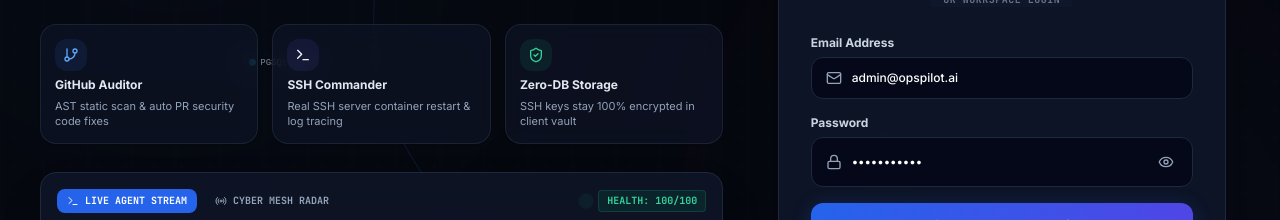
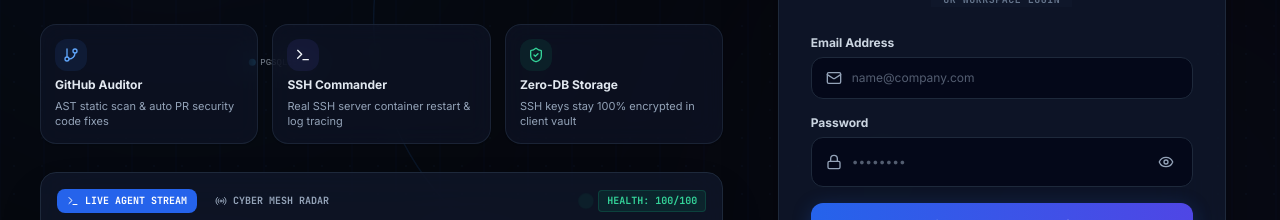
Before and after one commit to WildDragonDot/ops-pilot, a React (Vite) app in the folder frontend/: page /login in a window 1280 px wide. Shown: the part 380-600 px from the top of the page. Built offline with nearby package versions, Linux system fonts and the light colour scheme; no server answers.

Commit message:
fix(ui): remove prefilled login input fields

```diff
--- a/frontend/src/pages/LoginPage.tsx
+++ b/frontend/src/pages/LoginPage.tsx
@@ -31,8 +31,8 @@
 
 export const LoginPage: React.FC<LoginPageProps> = ({ onSwitchToRegister }) => {
   const { login } = useAuth();
-  const [email, setEmail] = useState<string>('admin@opspilot.ai');
-  const [password, setPassword] = useState<string>('password123');
+  const [email, setEmail] = useState<string>('');
+  const [password, setPassword] = useState<string>('');
   const [showPassword, setShowPassword] = useState<boolean>(false);
   const [error, setError] = useState<string | null>(null);
   const [isLoading, setIsLoading] = useState<boolean>(false);
```
Also changed, not shown: 3 other files (tests, documents, lock files or other folders).
